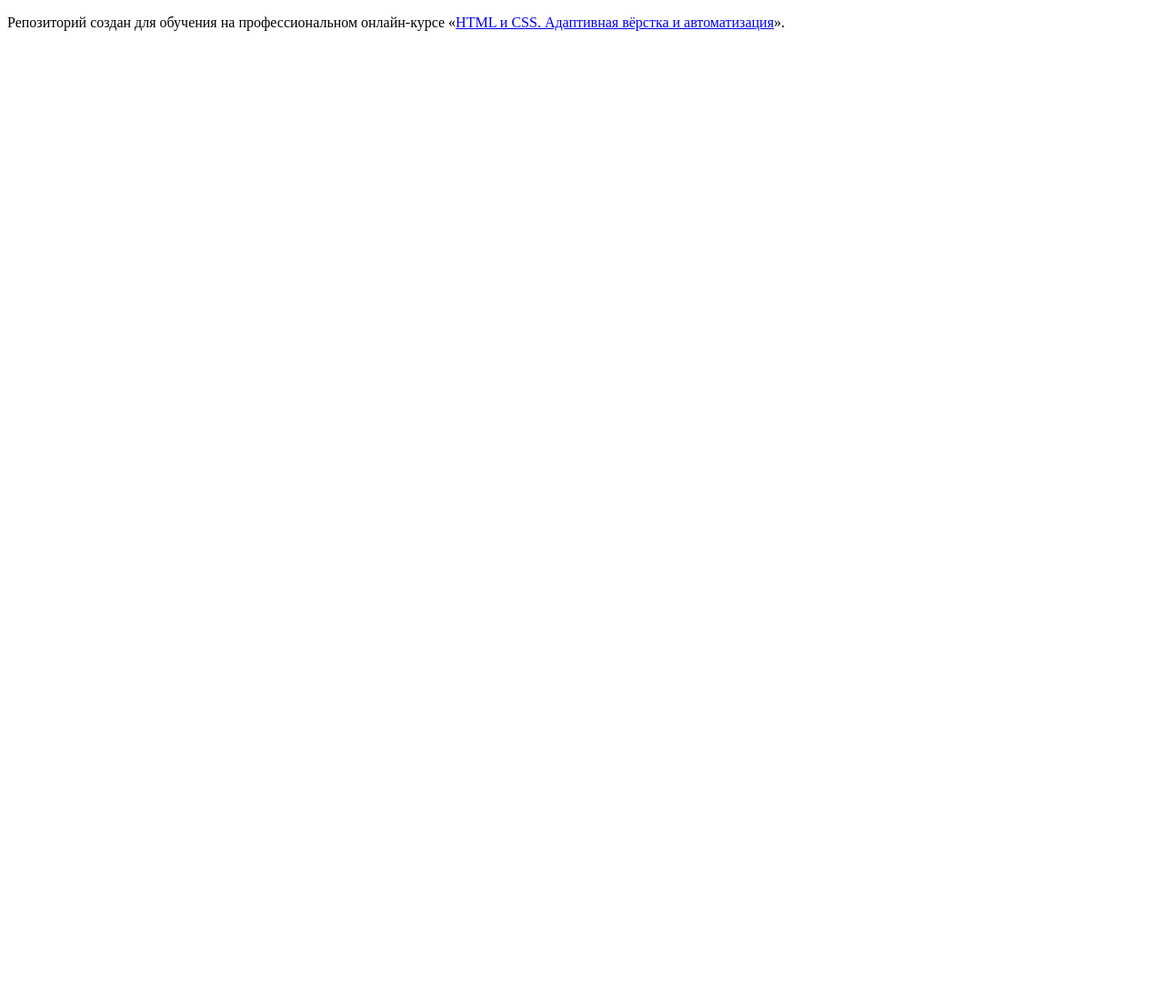
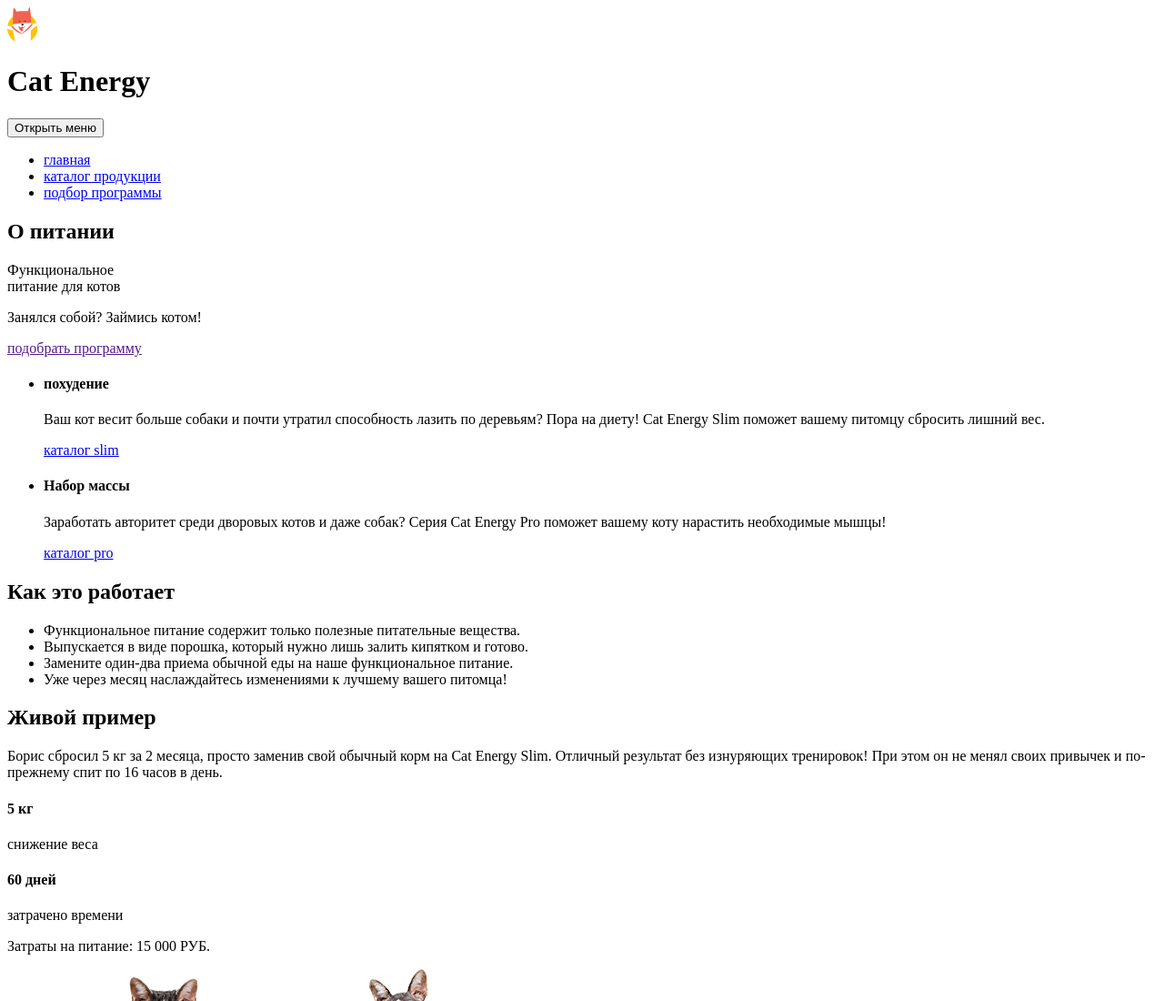
Before and after one commit to ekaterina-s/1089259-cat-energy-22, a website: page source/index.html in a window 1280 px wide. Shown: the top 1100 px of the page at 91% size. Before the commit the page ends 800 px from the top, so only its background shows below. Drawn offline with Linux system fonts and the light colour scheme.

Commit message:
module2-task1

```diff
--- a/source/index.html
+++ b/source/index.html
@@ -1,12 +1,130 @@
 <!DOCTYPE html>
-<html lang="ru">
-  <head>
-    <meta charset="utf-8">
-    <title>HTML Academy: Кэт энерджи</title>
-  </head>
-  <body>
+<html class="page" lang="ru">
 
-    <p>Репозиторий создан для обучения на профессиональном онлайн‑курсе «<a href="https://htmlacademy.ru/intensive/adaptive">HTML и CSS. Адаптивная вёрстка и автоматизация</a>».</p>
+<head>
+  <meta charset="utf-8">
+  <title>Cat Energy. Функциональное питание для котов</title>
+</head>
 
-  </body>
+<body class="page__body">
+  <header class="page-header">
+    <a class="page-header__logo" href="index.html">
+      <img class="page-header__logo-image" src="img/logotype-mobile.svg" alt="Логотип Cat Energy" width="34"
+        height="38">
+    </a>
+    <h1>Cat Energy</h1>
+    <nav class="main-nav">
+      <button class="main-nav__toggle" type="button"><span class="visually-hidden">Открыть меню</span></button>
+      <div class="main-nav__wrapper">
+        <ul class="main-nav__list">
+          <li class="main-nav__item">
+            <a href="index.html">главная</a>
+          </li>
+          <li class="main-nav__item">
+            <a href="catalog.html">каталог продукции</a>
+          </li>
+          <li class="main-nav__item">
+            <a href="form.html">подбор программы</a>
+          </li>
+        </ul>
+      </div>
+    </nav>
+  </header>
+  <main class="page-main">
+    <section class="programs">
+      <div class="programs__wrapper">
+        <header class="programs__header">
+          <h2 class="visually-hidden">О питании</h2>
+          <p>Функциональное <br> питание для котов</p>
+          <p>Занялся собой? Займись котом!</p>
+          <a href="">подобрать программу</a>
+        </header>
+        <ul class="programs__list">
+          <li class="programs__item">
+            <h4 class="programs__name">
+              похудение
+            </h4>
+            <p class="programs__description">
+              Ваш кот весит больше собаки и почти утратил способность лазить по деревьям? Пора на диету! Cat Energy Slim
+              поможет вашему питомцу сбросить лишний вес.
+            </p>
+            <a href="catalog.html">каталог slim</a>
+          </li>
+          <li class="programs__item">
+            <h4 class="programs__name">
+              Набор массы
+            </h4>
+            <p class="programs__description">
+              Заработать авторитет среди дворовых котов и даже собак? Серия Cat Energy Pro поможет вашему коту нарастить
+              необходимые мышцы!
+            </p>
+            <a href="catalog.html">каталог pro</a>
+          </li>
+        </ul>
+      </div>
+    </section>
+    <section class="advantages">
+      <div class="advantages__wrapper">
+        <h2 class="advantages__title">Как это работает</h2>
+        <ul>
+          <li class="advantages__item">Функциональное питание содержит только полезные питательные вещества.</li>
+          <li class="advantages__item">Выпускается в виде порошка, который нужно лишь залить кипятком и готово.</li>
+          <li class="advantages__item">Замените один-два приема обычной еды на наше функциональное питание.</li>
+          <li class="advantages__item">Уже через месяц наслаждайтесь изменениями к лучшему вашего питомца!</li>
+        </ul>
+      </div>
+    </section>
+    <section class="example">
+      <div class="example__wrapper">
+        <h2 class="example__title">Живой пример</h2>
+        <p class="example__description">Борис сбросил 5 кг за 2 месяца, просто заменив свой обычный корм на Cat Energy
+          Slim. Отличный результат
+          без изнуряющих тренировок! При этом он не менял своих привычек и по-прежнему спит по 16 часов в день. </p>
+      </div>
+      <h4>5 кг</h4>
+      <p>снижение веса</p>
+      <h4>60 дней</h4>
+      <p>затрачено времени</p>
+      <p class="example__cost">Затраты на питание: 15 000 РУБ.</p>
+      <div class="example__slider">
+        <div class="example__slider__wrapper">
+          <img src="img/cat-before.jpg" alt="кот до диеты" width="311" height="232">
+          <img src="img/cat-after.jpg" alt="кот после диеты" width="251" height="240">
+        </div>
+        <span>было</span>
+        <input type="range" min="1" max="2">
+        <span>стало</span>
+      </div>
+    </section>
+  </main>
+  <footer class="page-footer">
+    <div class="page-footer__wrapper">
+      <div class="page-footer__contacts contacts">
+        <p class="contacts__text">приглашаем к сотрудничеству дилеров!</p>
+        <p class="contacts__address">ул. Большая Конюшенная, д. 19/8 Санкт-Петербург</p>
+        <img class="contacts__location" src="img/location.jpg" alt="Расположение Cat Energy на карте" width="320"
+          height="362">
+        <b class="contacts__title">Cat Energy</b>
+      </div>
+      <div class="page-footer__social social">
+        <ul class="social__list">
+          <li class="social__item">
+            <a class="social__link social__link--vkontakte" href="https://vk.com/htmlacademy">Вконтакте</a>
+          </li>
+          <li class="social__item">
+            <a class="social__link social__link--facebook" href="https://www.facebook.com/htmlacademy">Фейсбук</a>
+          </li>
+          <li class="social__item">
+            <a class="social__link social__link--instagram" href="https://www.instagram.com/htmlacademy">Инстаграм</a>
+          </li>
+        </ul>
+      </div>
+      <div class="page-footer__copyright copyright">
+        <a class="copyright__link" href="https://htmlacademy.ru/intensive/adaptive">HTML Academy</a>
+        <!-- здесь будет лого HTML Academy -->
+      </div>
+    </div>
+  </footer>
+</body>
+
 </html>
```
Also changed, not shown: source/img/cat-after.jpg (added), source/img/cat-before.jpg (added), source/img/catalog-slim.svg (added), source/img/location.jpg (added), source/img/logotype-mobile.svg (added).
